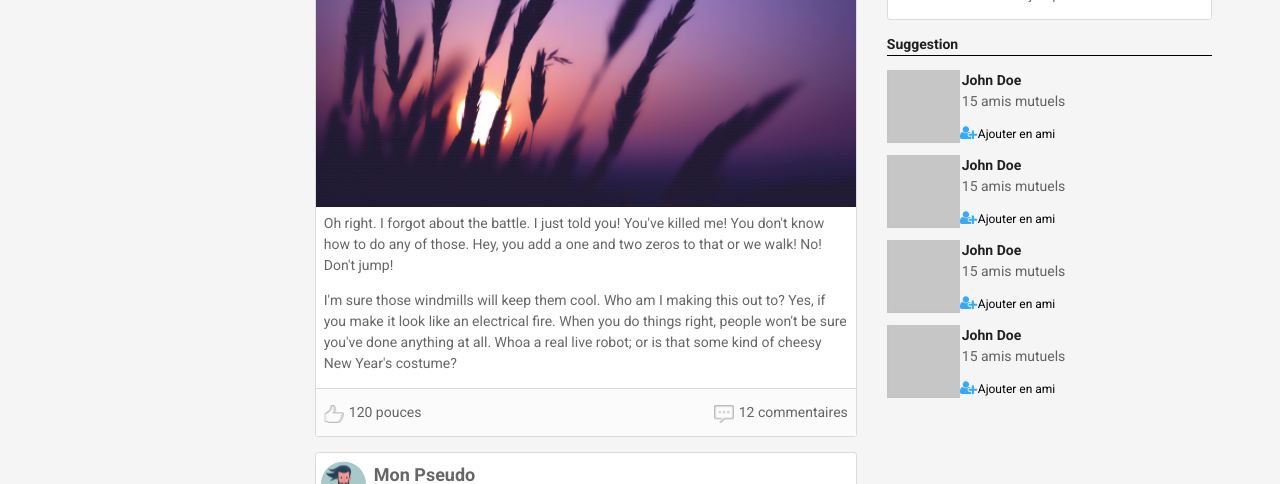
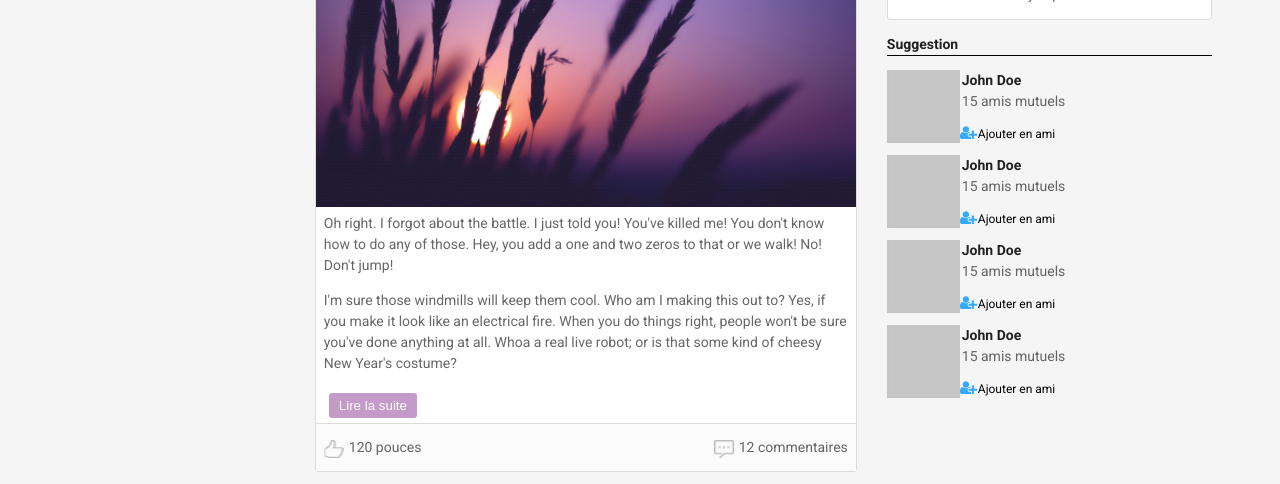
Before and after one commit to AriaIII/css-reseau-social, a plain HTML site: page index.html in a window 1280 px wide. Shown: the part 269-753 px from the top of the page. Drawn offline with Linux system fonts and the light colour scheme.

Commit message:
variables css

```diff
--- a/index.html
+++ b/index.html
@@ -30,7 +30,7 @@
                    <a href="#"><img src="img/group.svg" alt="group-icon">Amis</a>
                 </nav>
             </aside>
-            <main class="main">
+            <main class="main purple-theme">
                 <div class="container">
                     <article class="post">
                         <div class="post-header">
@@ -51,6 +51,7 @@
                                 people won't be sure you've done anything at all. Whoa a real live robot;
                                 or is that some kind of cheesy New Year's costume?
                             </p>
+                            <button class="btn">Lire la suite</button>
                         </div>
                         <div class="post-footer">
                             <div class="like">
--- a/style.css
+++ b/style.css
@@ -1,3 +1,8 @@
+:root {
+    --primary: #2c3e50;
+    --padding: 5px 10px;
+}
+
 * {
     box-sizing: border-box;
 }
@@ -13,7 +18,10 @@ body {
 }
 
 .topbar {
-    background: #2C3E50;
+  /* on ajoute ici la valeur en dur du background pour internet explorer qui ne supporte pas les variables
+    voir http://preset-env.cssdb.org/playground */
+    background: #2c3e50;
+    background: var(--primary, #000);
     padding: 15px;
 }
 
@@ -39,7 +47,7 @@ body {
 }
 
 .topbar a.active {
-    color: #FFF;
+  color: #fff;
 }
 
 .sidebar-left nav {
@@ -117,6 +125,21 @@ body {
     margin-top: 0;
 }
 
+.btn {
+    background-color: #2c3e50;
+    background-color: var(--primary);
+    color: #fff;
+    padding: 5px 10px;
+    padding: var(--padding);
+    border-radius: 3px;
+    margin: 5px;
+    border: 0;
+}
+
+.purple-theme {
+    --primary: #c49ac8;
+}
+
 .post-footer {
     background: #fbfbfb;
     display:flex;
@@ -188,7 +211,7 @@ ici pour le pousse levé */
 
 .suggestion-alias {
     font-weight: 700;
-    color: rgba(0, 0, 0, .87);
+    color: rgba(0, 0, 0, 0.87);
 }
 
 .suggestion-photo {
```
